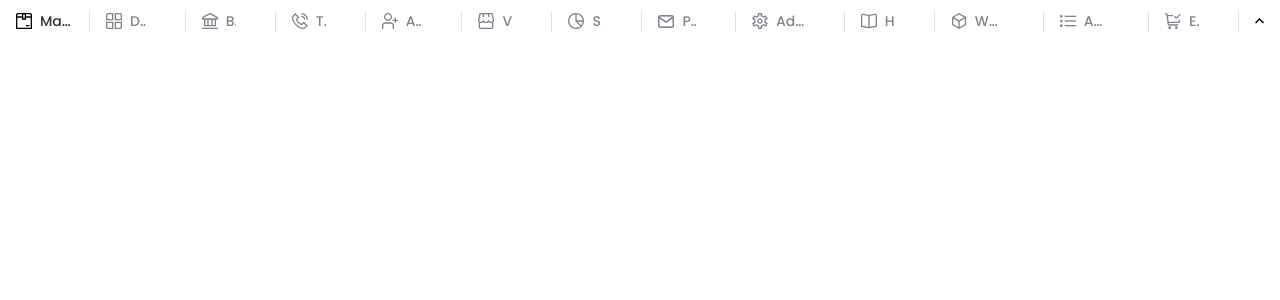
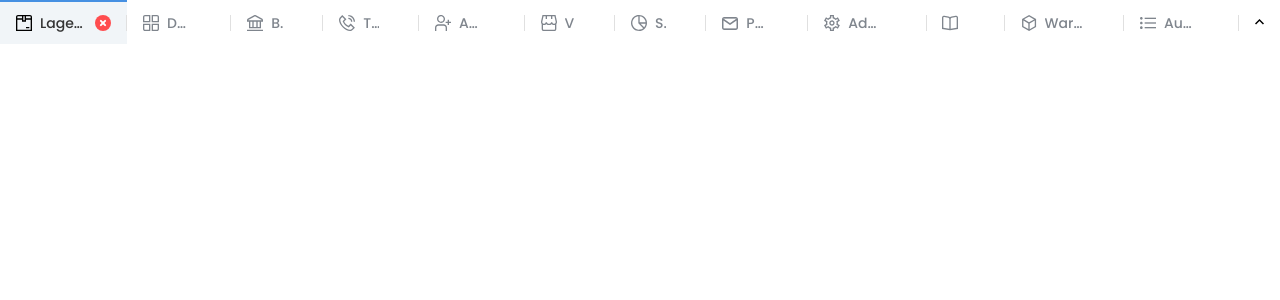
Before and after one commit to Skoulskiy/react_tabs_component, a React (Vite) app: page / in a window 1280 px wide. Shown: the top 300 px of the page. Built offline with nearby package versions, Linux system fonts and the light colour scheme.

Commit message:
fix: fixed tab sizes

```diff
--- a/src/App.tsx
+++ b/src/App.tsx
@@ -7,7 +7,7 @@ import { useTabs } from './components/hooks/useTabs';
 const getIcon = (label: string) => `/icons/${label.toLowerCase().replace(/\s+/g, '-')}.svg`;
 
 const initialTabs: TabInterface[] = [
-  { id: 1, label: 'Main', url: '/main', icon: getIcon('Main'), isPinned: false },
+  { id: 1, label: 'Lagerverwaltung', url: '/', icon: getIcon('Main'), isPinned: false },
   { id: 2, label: 'Dashboard', url: '/dashboard', icon: getIcon('Dashboard'), isPinned: false },
   { id: 3, label: 'Banking', url: '/banking', icon: getIcon('Banking'), isPinned: false },
   { id: 4, label: 'Telefonie', url: '/telefonie', icon: getIcon('Telefonie'), isPinned: false },
--- a/src/components/Tab/Tab.module.scss
+++ b/src/components/Tab/Tab.module.scss
@@ -4,51 +4,78 @@
   display: flex;
   gap: 8px;
   align-items: center;
-  padding: 12px 16px;
+  justify-content: center;
+  padding: 0 16px;
+  height: 44px;
   box-sizing: border-box;
   cursor: pointer;
-  transition: background 300ms ease, color 300ms ease;
+  transition: background 200ms ease, color 200ms ease;
   position: relative;
-  flex: 1 1 auto;
-  min-width: 90px;
+
+  flex: 0 1 auto;
+  min-width: 50px;
   max-width: 180px;
   white-space: nowrap;
+
+  &:has(.tab__label:empty) {
+    flex: 0 0 56px;
+    max-width: 56px;
+  }
+
+  border-top: 2px solid transparent;
+
+  &:not(:last-child):after {
+    content: '';
+    position: absolute;
+    right: 0;
+    top: 30%;
+    height: 40%;
+    width: 1px;
+    background-color: #e0e0e0;
+  }
 
   &__link {
     display: flex;
     align-items: center;
+    justify-content: center;
     gap: 8px;
     text-decoration: none;
     color: inherit;
     flex: 1;
     min-width: 0;
+    height: 100%;
     cursor: pointer;
+  }
+
+  img {
+    width: 16px;
+    height: 16px;
+    min-width: 16px;
+    min-height: 16px;
+    flex-shrink: 0;
+    display: block;
+  }
+
+  &__label {
+    white-space: nowrap;
+    overflow: hidden;
+    text-overflow: ellipsis;
+    flex: 1;
+    min-width: 0;
+
+    &:empty {
+      display: none;
+    }
   }
 
   &--active {
     background: rgba(241, 245, 248, 1);
-    border-top: 2px solid $blue;
+    border-top-color: $blue;
     color: $title-color;
 
     img {
       filter: brightness(0);
     }
-  }
-
-  &:not(:last-child):after {
-    content: '';
-    position: absolute;
-    right: 0;
-    top: 25%;
-    height: 50%;
-    width: 1px;
-    background-color: #e0e0e0;
-  }
-
-  img {
-    width: 16px;
-    height: 16px;
-    flex-shrink: 0;
   }
 
   &:hover {
@@ -62,14 +89,6 @@
       opacity: 1;
       visibility: visible;
     }
-  }
-
-  &__label {
-    white-space: nowrap;
-    overflow: hidden;
-    text-overflow: ellipsis;
-    flex: 1;
-    min-width: 0;
   }
 
   &__close {
--- a/src/components/Tab/Tab.tsx
+++ b/src/components/Tab/Tab.tsx
@@ -30,7 +30,6 @@ export const Tab = forwardRef<HTMLLIElement, TabComponent>(({ tab, hidden, onRem
     transition,
     display: hidden ? 'none' : 'flex'
   };
-  const isMainTab = tab.id === 1 || tab.url === '/main';
 
   return (
     <li
@@ -55,10 +54,10 @@ export const Tab = forwardRef<HTMLLIElement, TabComponent>(({ tab, hidden, onRem
     >
       <Link to={tab.url} className={styles['tab__link']} onClick={handleLinkClick}>
         {tab.icon && <img src={tab.icon} alt={tab.label} />}
-        <span className={styles['tab__label']}>{tab.label}</span>
+        <span className={styles['tab__label']} title={tab.label}>{tab.label}</span>
       </Link>
 
-      {!isMainTab && onRemove && (
+      {onRemove && (
         <button
           className={styles['tab__close']}
           onPointerDown={(e) => e.stopPropagation()}
```
